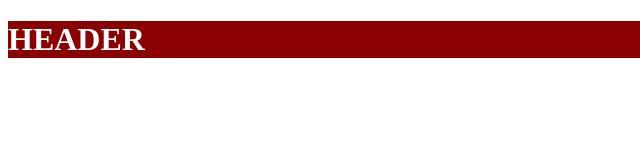
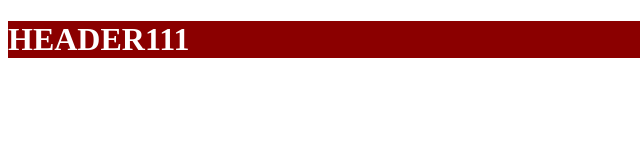
Before and after one commit to Ibraimov01/14-02, a plain HTML site: page index.html in a window 1280 px wide. Shown: the full height of the page, 0-640 px from the left. Drawn offline with Linux system fonts and the light colour scheme.

Commit message:
fix:changed title

```diff
--- a/index.html
+++ b/index.html
@@ -10,9 +10,7 @@
 </head>
 <body>
 <header>
-    <h1>
-        HEADER
-    </h1>
+    <h1>HEADER111</h1>
 </header>
 </body>
 </html>
```
